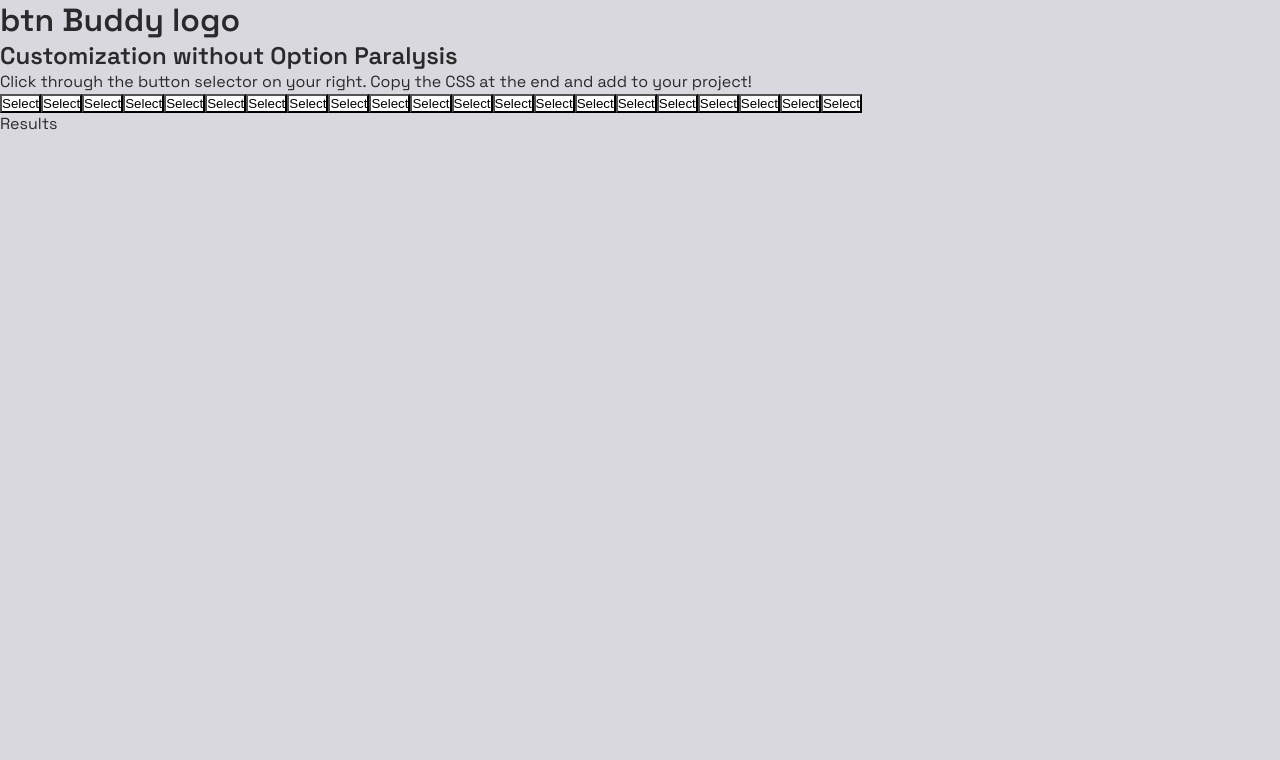
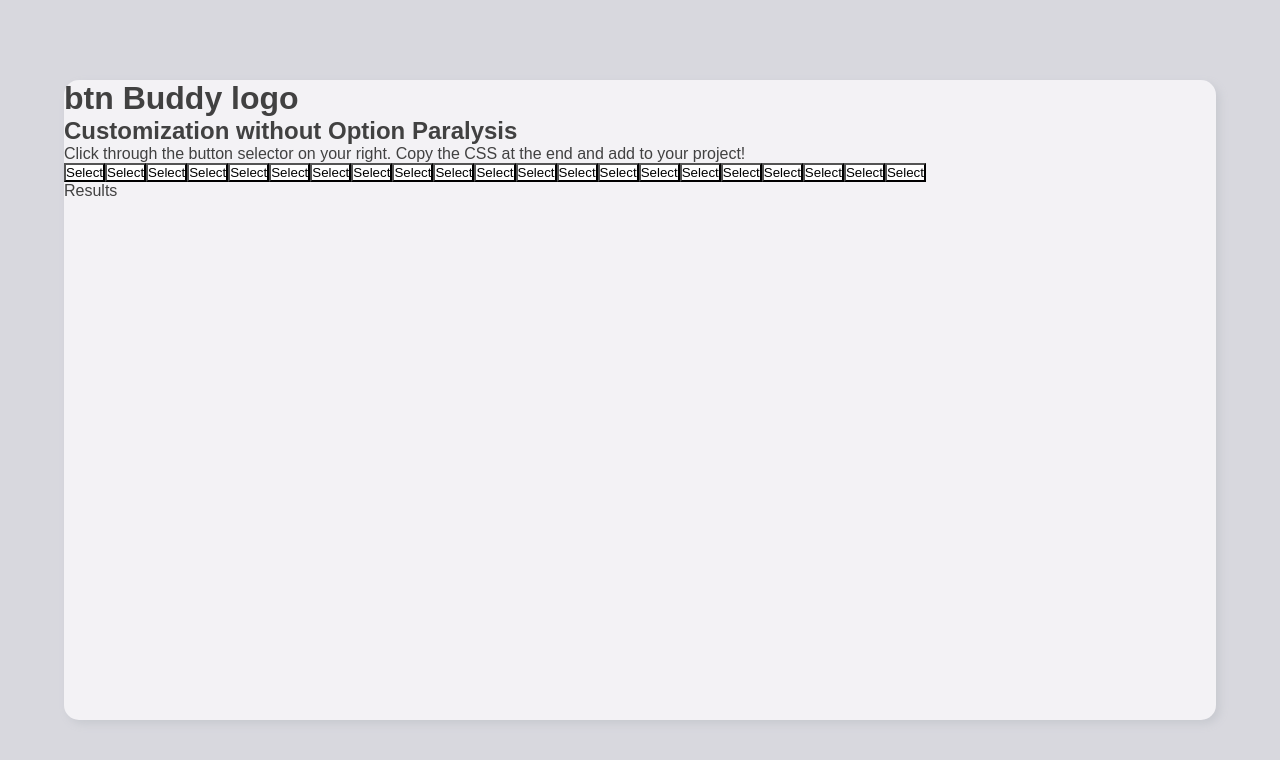
Before and after one commit to ejmcculley/btn-buddy, a React (Create React App) app: page / in a window 1280 px wide. Shown: the top 760 px of the page. Built offline with nearby package versions, Linux system fonts and the light colour scheme.

Commit message:
Add / adjust Flex and Container styled components, x and y align container, add drop shadow

```diff
--- a/src/App.js
+++ b/src/App.js
@@ -1,6 +1,8 @@
 import './App.css';
 import InteractiveWindow from './components/InteractiveWindow';
 import Sidebar from './components/Sidebar';
+import { Container } from './components/styles/Container.styled';
+import { Flex } from './components/styles/Flex.styled';
 import GlobalStyles from './components/styles/Global';
 
 
@@ -8,8 +10,12 @@ function App() {
   return (
     <>
       <GlobalStyles />
-      <Sidebar />
-      <InteractiveWindow />
+      <Flex>
+        <Container>
+          <Sidebar />
+          <InteractiveWindow />
+        </Container>
+      </Flex>
     </>
   );
 }
--- /dev/null
+++ b/src/components/styles/Container.styled.js
@@ -0,0 +1,9 @@
+import styled from 'styled-components'
+
+export const Container = styled.div`
+  background: #f3f2f5;
+  width: 90vw;
+  height: 80vh;
+  border-radius: 15px;
+  box-shadow: .25rem .25rem .5rem #c8cad0 ;
+`
--- /dev/null
+++ b/src/components/styles/Flex.styled.js
@@ -0,0 +1,8 @@
+import styled from "styled-components";
+
+export const Flex = styled.div`
+  display: flex;
+  justify-content: center;
+  align-items: center;
+  height: 100vh;
+`
--- a/src/components/styles/Global.js
+++ b/src/components/styles/Global.js
@@ -10,8 +10,8 @@ const GlobalStyles = createGlobalStyle`
   }
 
   body {
-    background: #d8d8de;
-    color: #2b2a2b;
+    background: #d8d8de ;
+    color: #414141;
     font-family: 'Space Grotesk', sans-serif;
   }
 `
```
